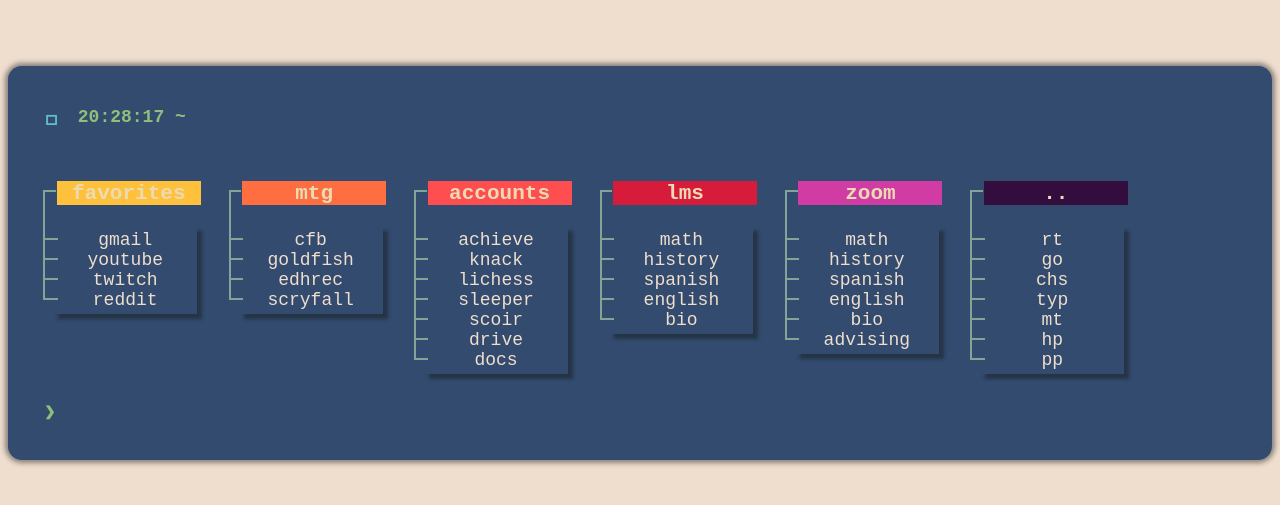
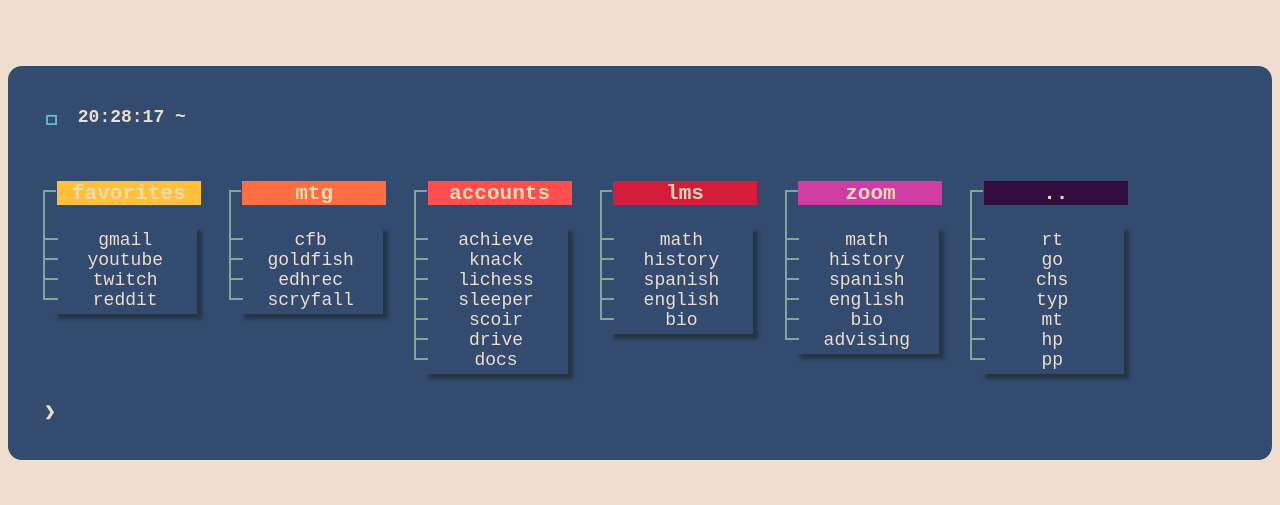
Before and after one commit to winstoningalls/chromeStartpage, a browser extension: page myStartpage/index.html in a window 1280 px wide. Shown: the part 137-642 px from the top of the page. Drawn offline with Linux system fonts and the light colour scheme.

Commit message:
got rid of box shadow and changed time color

```diff
--- a/myStartpage/css/style.css
+++ b/myStartpage/css/style.css
@@ -14,7 +14,7 @@ html {
 body {
 	background-color: #324B6E;
 	border-radius: 14px;
-	box-shadow: 0px 0px 5px 3px #16182077;
+	box-shadow: 0px 0px 0px 0px #16182077;
 	color: #ebdbb2;
 	display: flex;
 	flex-direction: column;
@@ -27,7 +27,7 @@ p {
 	margin: 0;
 }
 p span {
-	color: #8ec07c;
+	color: #EFDECD;
 	font-weight: bold;
 }
 
```
